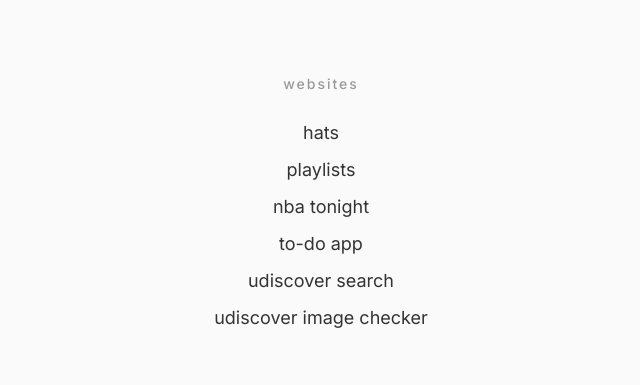
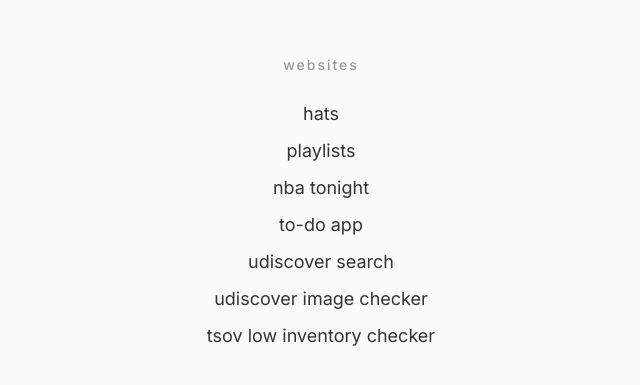
Before and after one commit to toddlburns/links, a website: page index.html in a window 1280 px wide. Shown: the part 199-584 px from the top of the page, without its empty margins (319-959 px from the left). Drawn offline with Linux system fonts and the light colour scheme.

Commit message:
Add TSOV low inventory checker to links page
Co-Authored-By: Claude Opus 4.5 <noreply@anthropic.com>

```diff
--- a/index.html
+++ b/index.html
@@ -65,6 +65,7 @@
             <a href="https://toddlburns.github.io/todo-app">to-do app</a>
             <a href="https://toddlburns.github.io/udiscover-search">udiscover search</a>
             <a href="https://toddlburns.github.io/udiscover-image-checker">udiscover image checker</a>
+            <a href="https://toddlburns.github.io/tsov-inventory-checker">tsov low inventory checker</a>
         </div>
     </div>
 </body>
```
